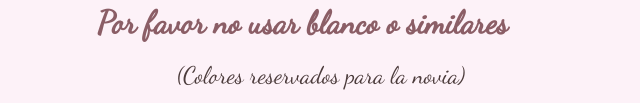
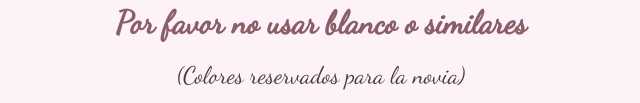
Before and after one commit to jcaceres89c/Briggitte_y_JoseMartin, a plain HTML site: page savetheday.html in a window 1280 px wide. Shown: the part 3567-3670 px from the top of the page, without its empty margins (319-959 px from the left). Drawn offline with nearby package versions, Linux system fonts and the light colour scheme; a web font is replaced by a local one.

Commit message:
invitados v103

```diff
--- a/savetheday.html
+++ b/savetheday.html
@@ -125,7 +125,7 @@
 
   <!-- Contenedor del texto -->
   <div class="mx-auto max-w-md text-center">
-    <div class="texto1 no-break text-base sm:text-sm mb-1 mr-40">Por favor no usar blanco o similares</div>
+    <div class="texto1 no-break text-base sm:text-sm mb-1 mr-30">Por favor no usar blanco o similares</div>
     <div class="texto2 text-sm sm:text-xs mb-3 -mt-1 mr-40">(Colores reservados para la novia)</div>
     <div class="texto2 text-base sm:text-sm leading-relaxed mr-40">
       Con mucho cariño, queremos compartir que esta celebración ha sido pensada como un momento especial para disfrutar entre adultos.
```
